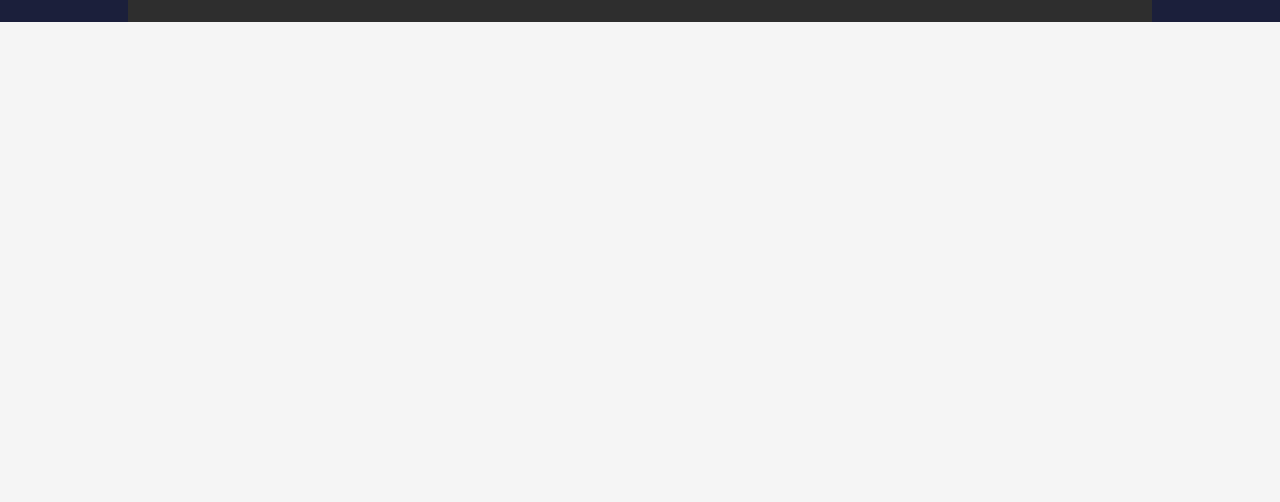
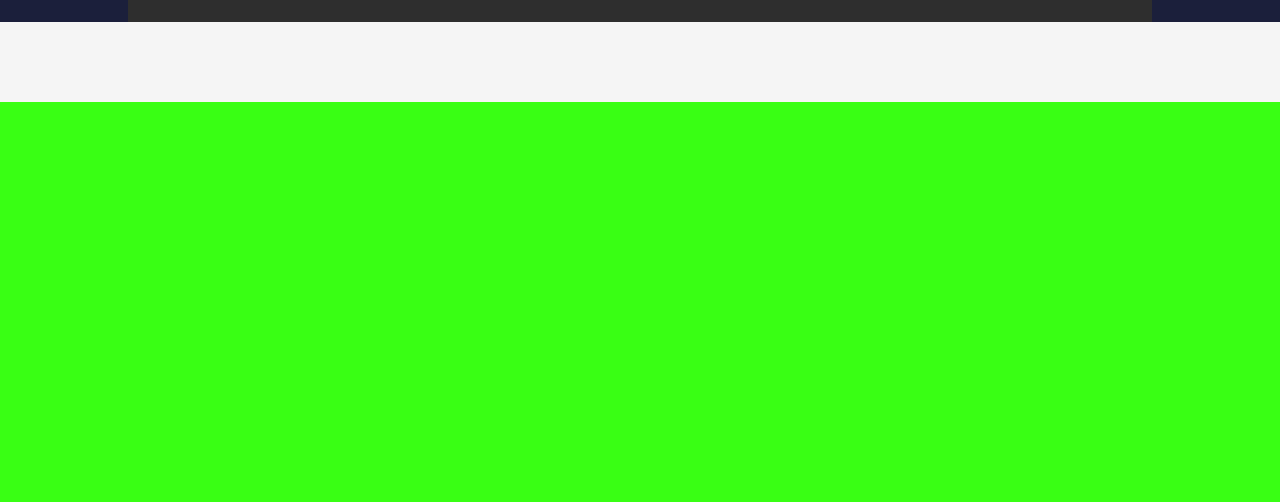
Before and after one commit to Jefferson-Matheus/portifolio-page, a plain HTML site: page index.html in a window 1280 px wide. Shown: the part 1700-2202 px from the top of the page. Before the commit the page ends 1722 px from the top, so only its background shows below. Drawn offline with Linux system fonts and the light colour scheme.

Commit message:
:construction: estilizando a seção de contatos

```diff
--- a/css/style.css
+++ b/css/style.css
@@ -154,6 +154,7 @@ strong{
     gap: 50px;
     color: #F8F9FA;
     margin-top: 80px;
+
 }
 
 .content-skills{
@@ -197,3 +198,10 @@ strong{
     width: 80px;
     height: 80px;
 }
+
+.conctacs{
+    width: 100%;
+    height: 400px;
+    background-color: #39FF14;
+    margin-top: 80px;
+}
```
